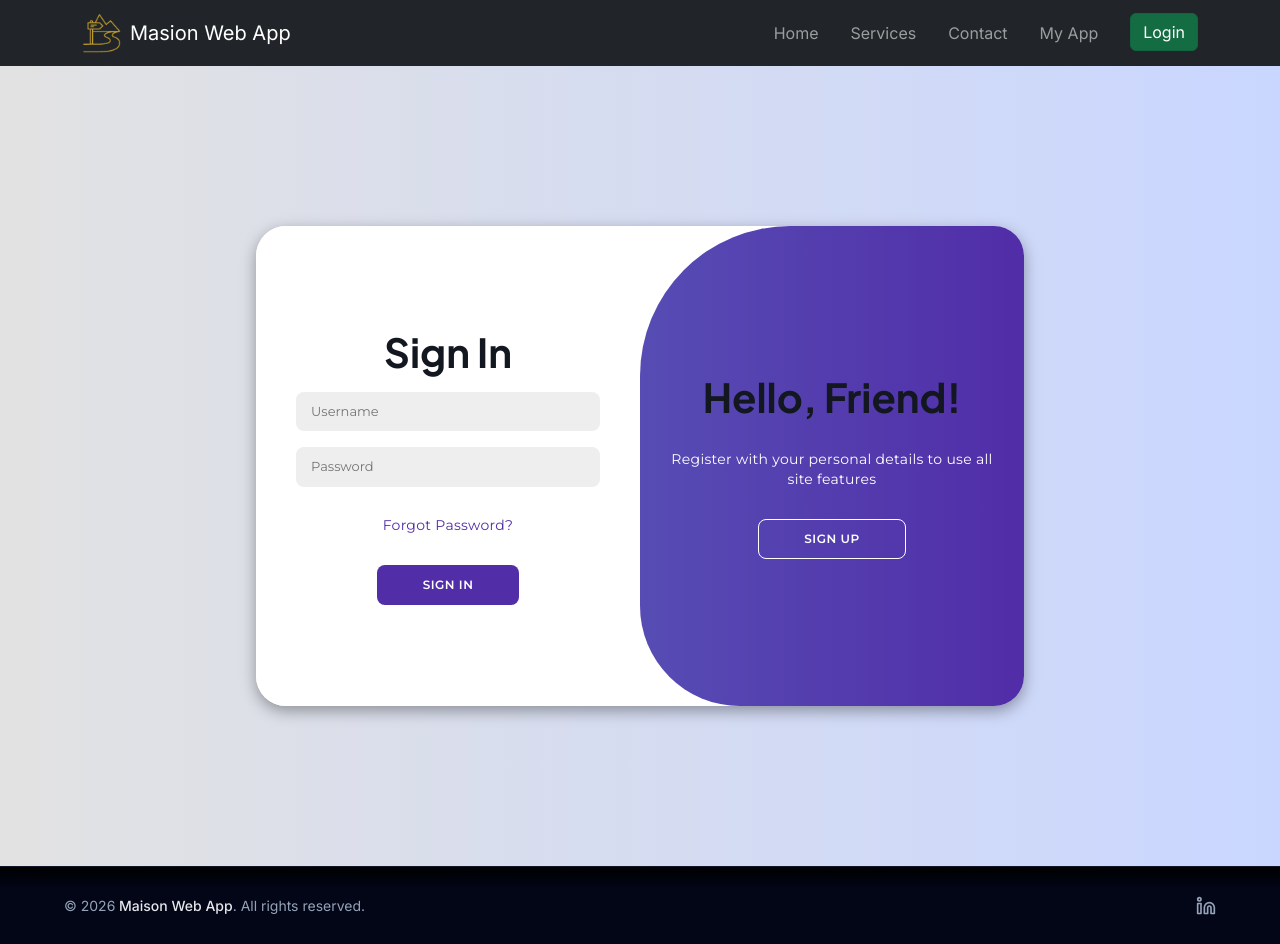
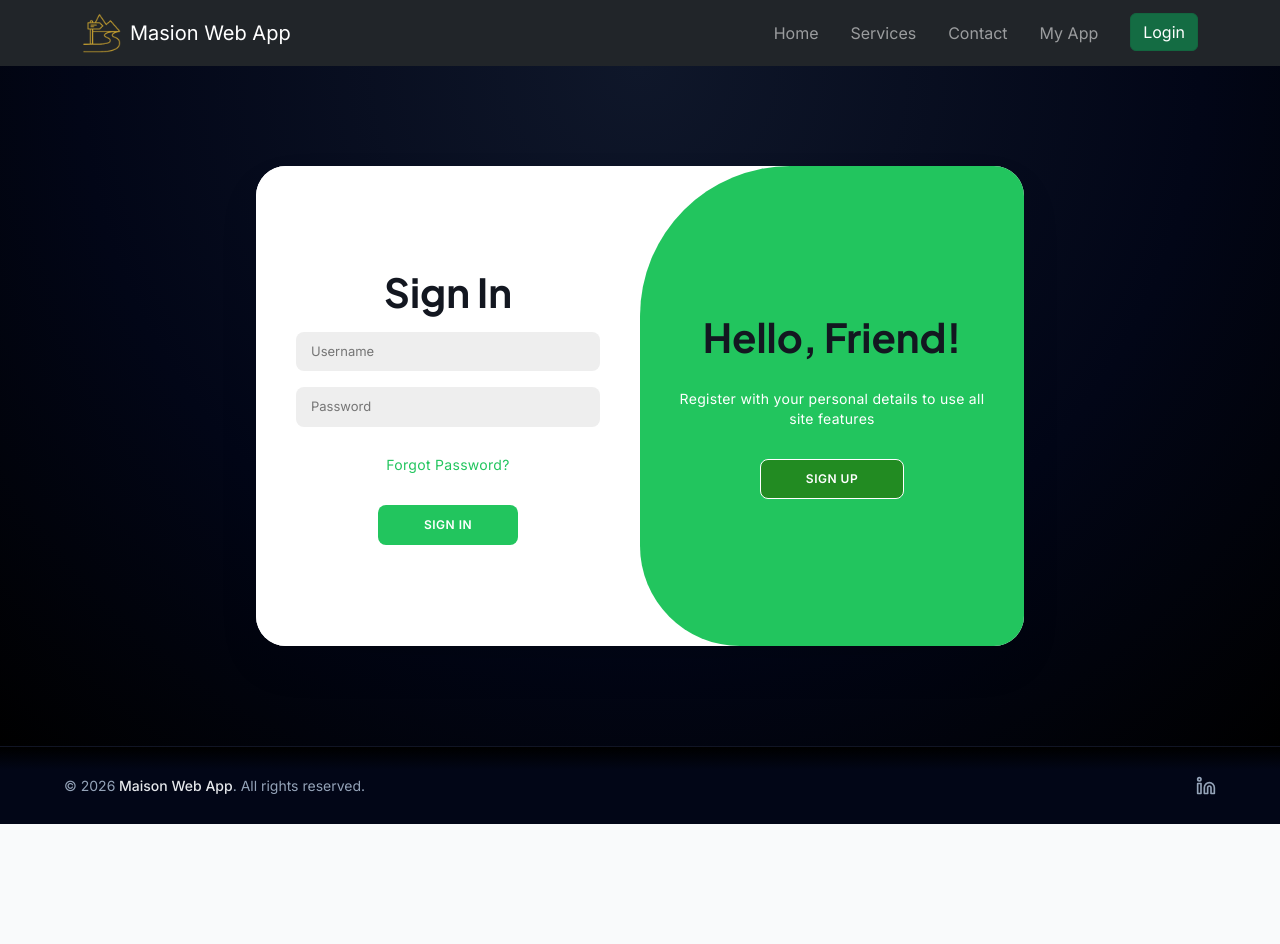
Before and after one commit to EhsanBavand/ExpenceNavigator_UI_API, a React (Vite) app in the folder expensenavigator.client/: page /login in a window 1280 px wide. After the commit the page ends 824 px from the top, so only its background shows below. Built offline with nearby package versions, Linux system fonts and the light colour scheme.

Commit message:
All Changes

```diff
--- a/expensenavigator.client/src/CSS/LoginModern.css
+++ b/expensenavigator.client/src/CSS/LoginModern.css
@@ -1,13 +1,4 @@
 @import url("https://fonts.googleapis.com/css2?family=Montserrat:wght@300;400;500;600;700&display=swap");
-
-.login-wrapper {
-    min-height: 100vh;
-    display: flex;
-    align-items: center;
-    justify-content: center;
-    background: linear-gradient(to right, #e2e2e2, #c9d6ff);
-    font-family: "Montserrat", sans-serif;
-}
 
 .loginPage {
     background-color: #fff;
@@ -39,7 +30,8 @@
     }
 
     .loginPage button {
-        background-color: #512da8;
+        /*background-color: #512da8;*/
+        background-color: #22c55e;
         color: #fff;
         font-size: 12px;
         padding: 10px 45px;
@@ -53,7 +45,8 @@
     }
 
         .loginPage button.hidden {
-            background-color: transparent;
+            /*background-color: transparent;*/
+            background-color: forestgreen;
             border-color: #fff;
         }
 
@@ -156,7 +149,8 @@
 .toggle {
     background-color: #512da8;
     height: 100%;
-    background: linear-gradient(to right, #5c6bc0, #512da8);
+    /*background: linear-gradient(to right, #5c6bc0, #512da8);*/
+    background: #22c55e;
     color: #fff;
     position: relative;
     left: -100%;
@@ -183,6 +177,7 @@
     top: 0;
     transform: translateX(0);
     transition: all 0.6s ease-in-out;
+
 }
 
 .toggle-left {
@@ -217,7 +212,8 @@
 .forgot-link {
     cursor: pointer;
     font-size: 13px;
-    color: #512da8;
+    /*color: #512da8;*/
+    color: #22c55e;
     margin-top: 5px;
 }
 
@@ -301,3 +297,17 @@
     color: #28a745;
     margin-top: 10px;
 }
+
+.login-layout {
+    padding: 100px 0; /* controls vertical density */
+    background: radial-gradient(circle at top, #0f172a 0%, #020617 60%, #000 100%);
+}
+
+.login-wrapper {
+    display: flex;
+    justify-content: center;
+}
+.loginPage {
+    margin: 0 auto;
+    box-shadow: 0 20px 40px rgba(0,0,0,0.08);
+}
--- a/expensenavigator.client/src/CSS/dashboard.css
+++ b/expensenavigator.client/src/CSS/dashboard.css
@@ -8,7 +8,7 @@
     color: #0f172a;
 }
 
-.dashboard-container { {
+.dashboard-container {
     max-width: 1200px;
     margin: 0 auto;
     padding: 24px;
@@ -77,6 +77,7 @@
     border-radius: 16px;
     padding: 20px;
     box-shadow: 0 1px 1px rgba(0,0,0,0.02), 0 6px 12px rgba(16,24,40,0.06);
+    margin-bottom: 10px !important;
 }
 
 .chart-title {
@@ -263,18 +264,18 @@
         grid-template-columns: 1fr;
     }
 }
-.chart-scroll-y {
-    max-height: 420px; /* adjust as needed */
-    overflow-y: auto;
+/*.chart-scroll-y {
+    max-height: 420px;*/ /* adjust as needed */
+    /*overflow-y: auto;
     overflow-x: hidden;
     -webkit-overflow-scrolling: touch;
-}
+}*/
 
-@media (max-width: 768px) {
+/*@media (max-width: 768px) {
     .chart-scroll-y {
         max-height: 320px;
     }
-}
+}*/
 .dashboard-container {
     max-width: 1200px;
     margin: 0 auto;
--- a/expensenavigator.client/src/components/Dashboard/SubCategoryChart.jsx
+++ b/expensenavigator.client/src/components/Dashboard/SubCategoryChart.jsx
@@ -13,9 +13,8 @@ export default function SubCategoryPieChart({ data }) {
     const showSliceLabels = data.length <= 10;
 
     return (
-        <div className="card shadow-sm mb-4">
+    /*    <div className="card shadow-sm mb-4">*/
             <div className="card-body">
-                <h5 className="card-title">Sub Categories</h5>
                 <div className="pie-chart-wrapper">
                     <ResponsiveContainer width="100%" height="100%">
                         <PieChart>
@@ -59,6 +58,6 @@ export default function SubCategoryPieChart({ data }) {
                     </ResponsiveContainer>
                 </div>
             </div>
-        </div>
+      /*  </div>*/
     );
 }
--- a/expensenavigator.client/src/pages/DashboardPage.jsx
+++ b/expensenavigator.client/src/pages/DashboardPage.jsx
@@ -271,8 +271,12 @@ export default function DashboardPage() {
                             <ResponsiveContainer width="100%" height="100%">
                                 <BarChart data={stats.monthlySeries}>
                                     <XAxis dataKey="name" />
-                                    <YAxis tickLine={false} width={48} />
-                                    <Tooltip cursor={false} />
+                                    <YAxis
+                                        tickLine={false}
+                                        width={60}
+                                        domain={[0, (dataMax) => Math.ceil(dataMax / 5000) * 5000]}
+                                        tickFormatter={(value) => value.toLocaleString()}
+                                    />                                   <Tooltip cursor={false} />
                                     <Legend wrapperStyle={{ paddingTop: 8 }} />
                                     <Bar dataKey="income" fill="#10b981" radius={[6, 6, 0, 0]} />
                                     <Bar dataKey="expense" fill="#ef4444" radius={[6, 6, 0, 0]} />
--- a/expensenavigator.client/src/pages/Login.jsx
+++ b/expensenavigator.client/src/pages/Login.jsx
@@ -87,6 +87,7 @@ function LoginModern({ onLoginSuccess }) {
     };
 
     return (
+        <div className="login-layout">
             <div className="login-wrapper">
                 <div className={`loginPage ${isSignUp ? "active" : ""}`}>
                     <div className="form-container sign-up">
@@ -212,6 +213,7 @@ function LoginModern({ onLoginSuccess }) {
                     </div>
                 </div>
             </div>
+        </div>
     );
 }
 export default LoginModern;
```
Also changed, not shown: 1 other file (tests, documents, lock files or other folders). Lines whose indentation alone changed are shown as unchanged.
